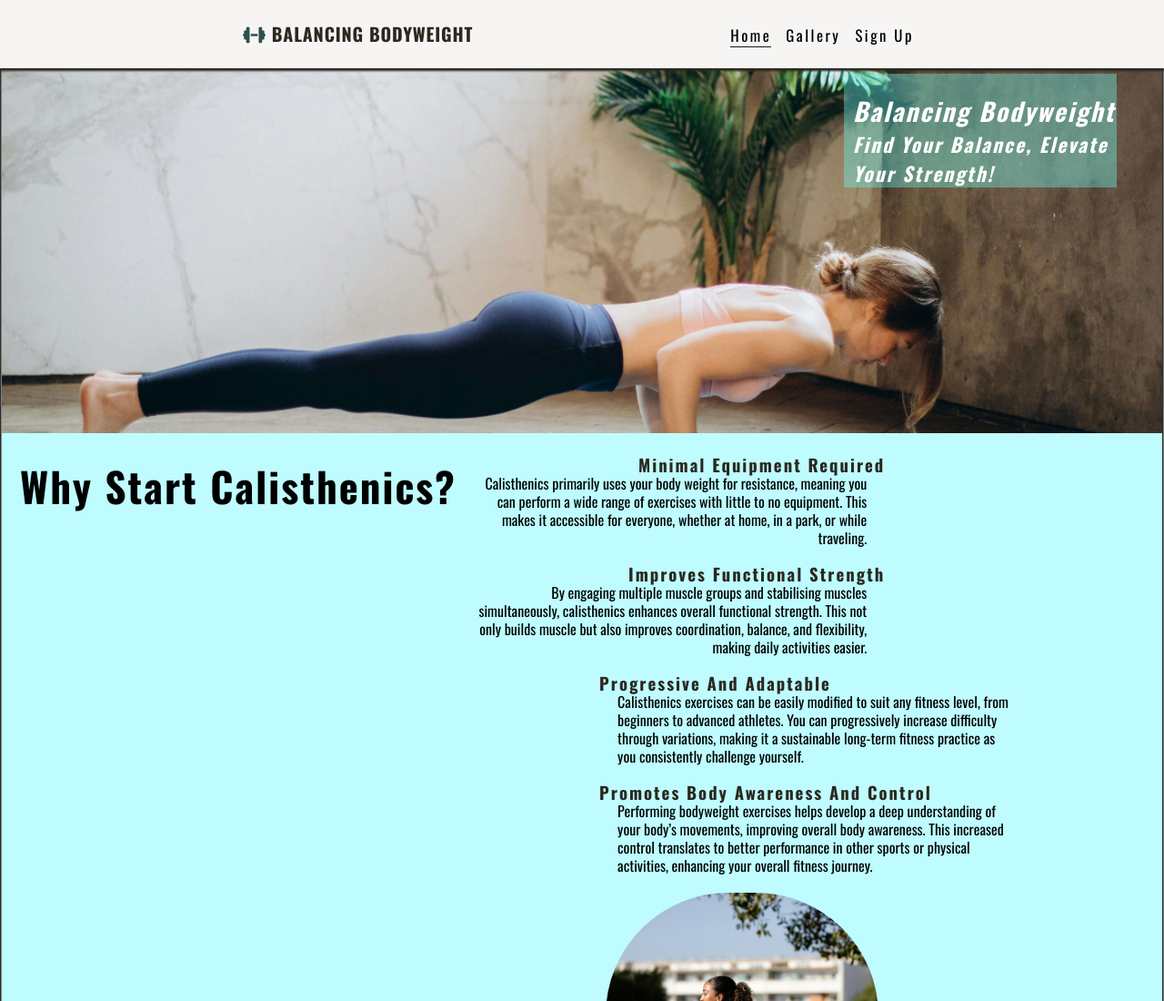
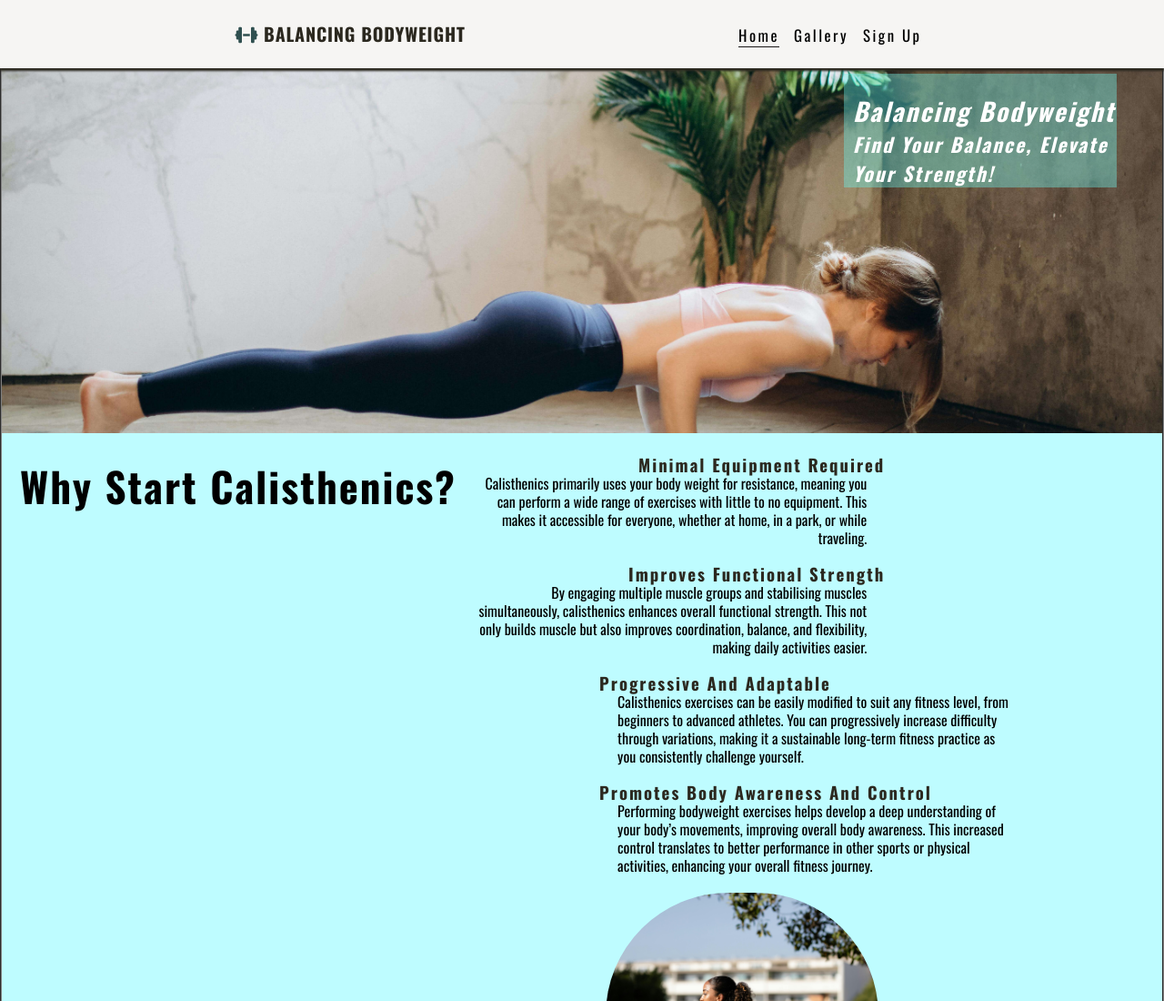
Before and after one commit to braunie999/BalancingBodyweight, a plain HTML site: page index.html in a window 1280 px wide. Shown: the top 1100 px of the page at 91% size. Drawn offline with nearby package versions, Linux system fonts and the light colour scheme.

Commit message:
padding on the header and logo

```diff
--- a/assets/css/style.css
+++ b/assets/css/style.css
@@ -53,6 +53,7 @@ h1#logo {
     letter-spacing: 0.8px;
     font-size: 20px;
     text-transform: uppercase;
+    padding-right:26px ;
 }
 
 header i {
```
Also changed, not shown: 1 other file.
